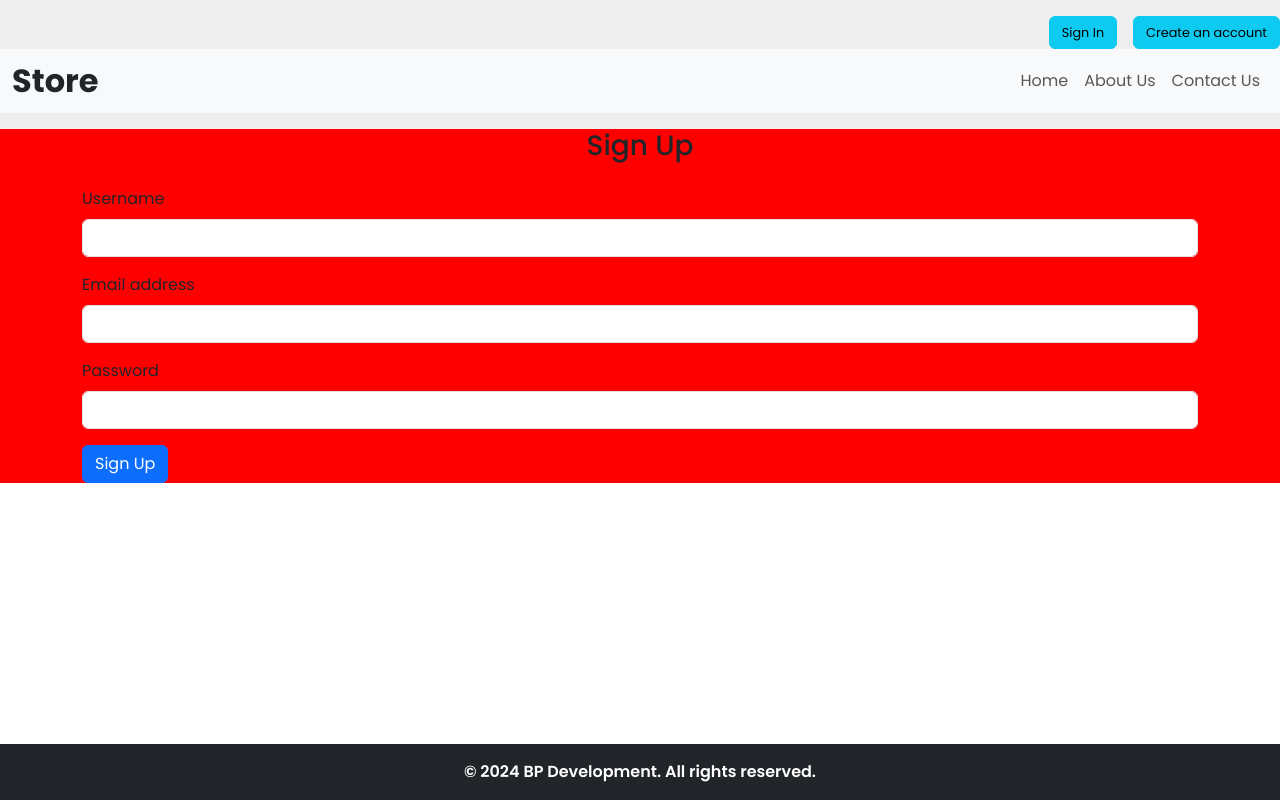
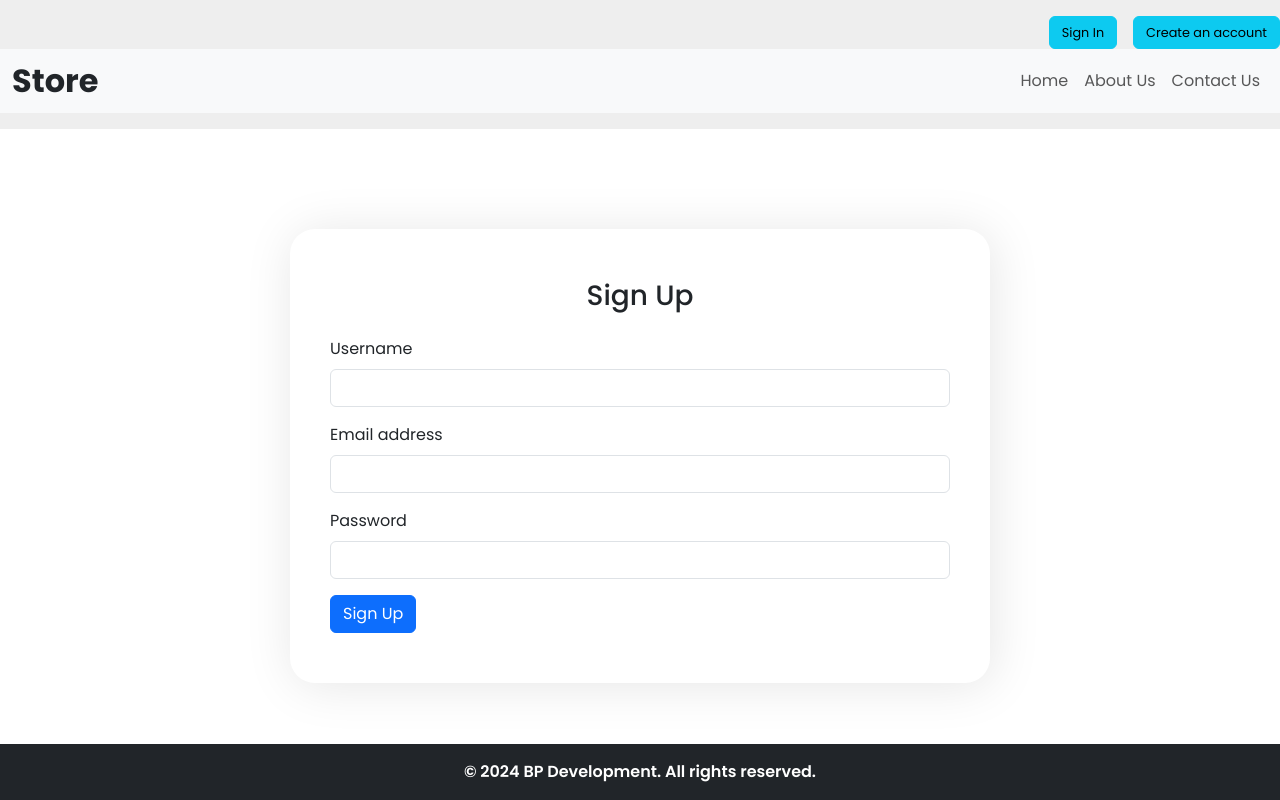
Before and after one commit to bojan-ski/react-products-store-dummy-json, a React (Vite) app: page /sign-up in a window 1280 px wide. Built offline with nearby package versions, Linux system fonts and the light colour scheme.

Commit message:
axios installed

```diff
--- a/package.json
+++ b/package.json
@@ -10,6 +10,7 @@
     "preview": "vite preview"
   },
   "dependencies": {
+    "axios": "^1.7.2",
     "bootstrap": "^5.3.3",
     "react": "^18.3.1",
     "react-dom": "^18.3.1",
--- a/src/index.css
+++ b/src/index.css
@@ -43,9 +43,19 @@ main{
   flex: 1;
 }
 
-/* Login page */
-.login-page{
-  background: red;
+/* Login page / Sign Up page */
+.login-page,
+.sing-up-page{
+  margin-top: 100px;
+}
+
+.login-page form,
+.sing-up-page form{
+  max-width: 700px;
+  margin: 0 auto;
+  padding: 50px 40px;
+  border-radius: 25px;
+  box-shadow: 3px 3px 50px rgba(0, 0, 0, 0.1);
 }
 
 /* Error page */
--- a/src/pages/Login.jsx
+++ b/src/pages/Login.jsx
@@ -1,5 +1,5 @@
+// components
 import FormInput from "../components/FormInput"
-
 
 const Login = () => {
     const handleLoginUserSubmit = e => {
@@ -28,7 +28,7 @@ const Login = () => {
 
                     {/* login submit btn */}
                     <button type="submit" className="btn btn-primary">
-                        Submit
+                        Login
                     </button>
                 </form>
             </div>
--- a/src/pages/SignUp.jsx
+++ b/src/pages/SignUp.jsx
@@ -1,3 +1,4 @@
+// components
 import FormInput from "../components/FormInput"
 
 const SignUp = () => {
@@ -14,7 +15,7 @@ const SignUp = () => {
     }
 
     return (
-        <div className='login-page'>
+        <div className='sing-up-page'>
             <div className="container">
                 <form onSubmit={handleSignUpUserSubmit}>
                     <h3 className="text-center mb-4">
@@ -32,7 +33,7 @@ const SignUp = () => {
 
                     {/* login submit btn */}
                     <button type="submit" className="btn btn-primary">
-                    Sign Up
+                        Sign Up
                     </button>
                 </form>
             </div>
--- /dev/null
+++ b/src/utils/fetchProductsListFromDB.js
@@ -0,0 +1,5 @@
+const fetchProductsListFromDB = () => {
+
+}
+
+export default fetchProductsListFromDB
```
Also changed, not shown: 1 other file (tests, documents, lock files or other folders).
